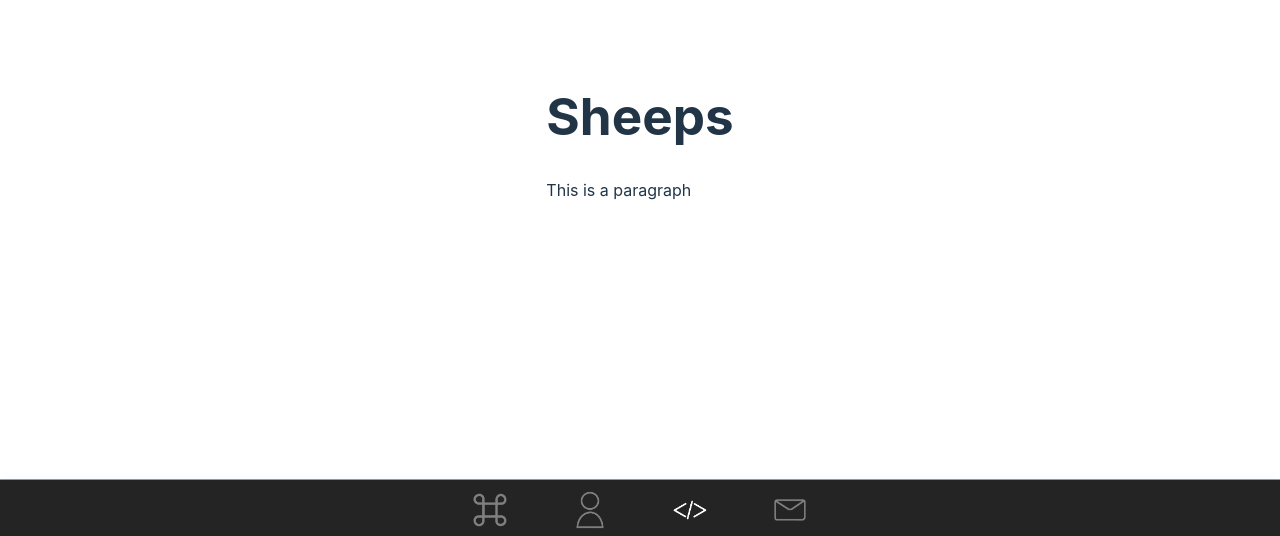
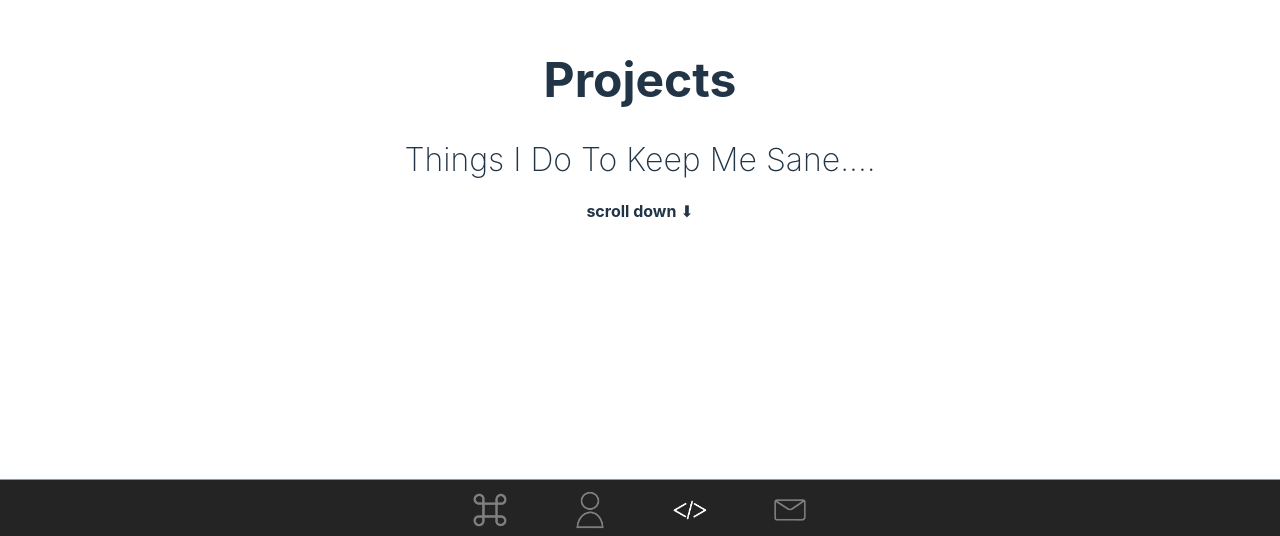
Before and after one commit to NireepV/my_website, a React (Vite) app: page /Projects in a window 1280 px wide. Shown: the part 264-800 px from the top of the page. Built offline with nearby package versions, Linux system fonts and the light colour scheme.

Commit message:
Started Working on Projects

```diff
--- a/src/pages/Projects.jsx
+++ b/src/pages/Projects.jsx
@@ -1,9 +1,44 @@
-import React from 'react';
+import React, { useState, useEffect, useRef } from 'react';
+import './style/Projects.css'
 const Projects = () =>{
+  const [isIntersecting, setIsIntersecting] = useState(false);
+  const ref = useRef();
+  const [scrollPosition, setScrollPosition] = useState(0);
+
+  useEffect(() => {
+    const observer = new IntersectionObserver(
+      ([entry]) => setIsIntersecting(entry.isIntersecting),
+      { threshold: 0.1 }
+    );
+    if (ref.current) {
+      observer.observe(ref.current);
+    }
+    return () => {
+      if (ref.current) {
+        observer.unobserve(ref.current);
+      }
+    };
+  }, []);
+
+  useEffect(() => {
+    const onScroll = () => {
+      setScrollPosition(window.scrollY);
+    };
+    window.addEventListener('scroll', onScroll);
+    return () => window.removeEventListener('scroll', onScroll);
+  }, []);
+
   return (
-    <div>
-      <h1>Sheeps</h1>
-      <p>This is a paragraph</p>
+    <div className='primDiv'>
+      <div className='head'>
+        <h2 className={`centeredTextC ${scrollPosition > 50 ? 'small' : 'large'}`}>Projects</h2>
+        <h3 className={`centeredTextC ${scrollPosition > 50 ? 'small2' : 'large2'}`}>Things I Do To Keep Me Sane....</h3>
+        <h4 className={`scrollText ${scrollPosition > 50 ? 'hidden' : 'visible'}`}>scroll down &#11015;</h4>
+      </div>
+
+      <div className={`bodyC ${scrollPosition > 50 ? 'visible' : 'hidden'}`}>
+
+      </div>
     </div>
   );
 }
```
